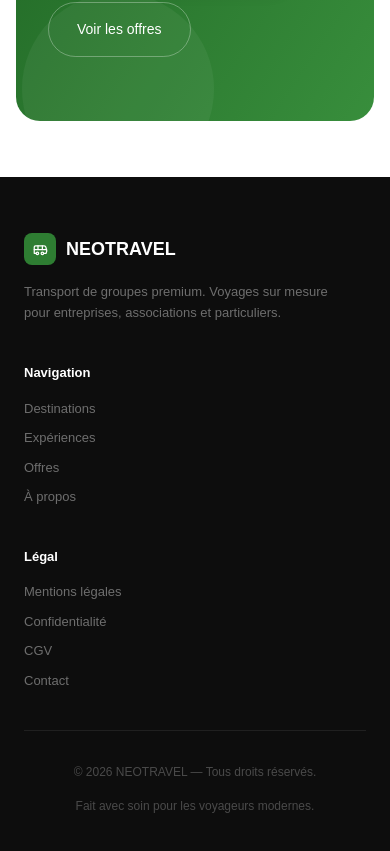
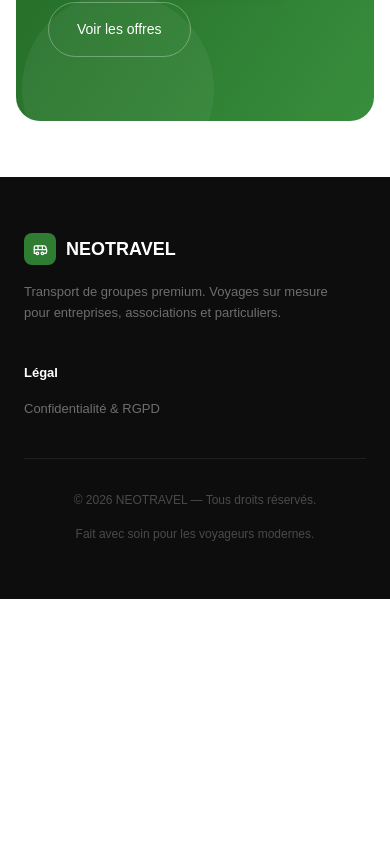
Before and after one commit to Biantuadi/Neotravel, a Next.js app: page / in a window 390 px wide. Shown: the part 5632-6483 px from the top of the page. After the commit the page ends 6231 px from the top, so only its background shows below. Built offline with nearby package versions, Linux system fonts and the light colour scheme.

Commit message:
Merge remote-tracking branch 'origin/giovanniv2' into paul/init-nextjs

```diff
--- a/app/api/demandes/[id]/email/route.ts
+++ b/app/api/demandes/[id]/email/route.ts
@@ -4,6 +4,8 @@ import { NextResponse } from 'next/server'
 
 const resend = new Resend(process.env.RESEND_API_KEY)
 const fromEmail = process.env.RESEND_FROM_EMAIL ?? 'onboarding@resend.dev'
+const isTestMode = fromEmail.includes('resend.dev')
+const testRedirectTo = process.env.RESEND_TEST_EMAIL ?? 'biantuadikevin@gmail.com'
 
 export async function POST(
   _req: Request,
@@ -33,10 +35,14 @@ export async function POST(
     ? new Date(demande.date_depart).toLocaleDateString('fr-FR', { day: '2-digit', month: 'long', year: 'numeric' })
     : 'à définir'
 
+  const toEmail = isTestMode ? testRedirectTo : demande.email
+
   const { error: sendError } = await resend.emails.send({
     from: fromEmail,
-    to: demande.email,
-    subject: 'Votre demande NeoTravel — Suivi de dossier',
+    to: toEmail,
+    subject: isTestMode
+      ? `[TEST → ${demande.email}] Votre demande NeoTravel — Suivi de dossier`
+      : 'Votre demande NeoTravel — Suivi de dossier',
     html: `
       <p>Bonjour ${nom},</p>
       <p>Notre équipe commerciale a bien pris en charge votre demande de transport de groupe :</p>
@@ -56,8 +62,8 @@ export async function POST(
 
   await supabaseAdmin.from('logs').insert({
     demande_id: id,
-    type_log: 'email_manuel',
-    message: `Email de suivi envoyé manuellement à ${demande.email}`,
+    action: 'email_manuel',
+    outil_utilise: 'backoffice',
   })
 
   return NextResponse.json({ ok: true })
--- a/app/api/demandes/[id]/statut/route.ts
+++ b/app/api/demandes/[id]/statut/route.ts
@@ -26,8 +26,8 @@ export async function PATCH(
 
   await supabaseAdmin.from('logs').insert({
     demande_id: id,
-    type_log: 'statut_change',
-    message: `Statut mis à jour → ${statut}${note ? ' (avec note)' : ''}`,
+    action: `statut_change:${statut}`,
+    outil_utilise: 'backoffice',
   })
 
   return NextResponse.json({ ok: true })
--- a/app/page.tsx
+++ b/app/page.tsx
@@ -418,7 +418,6 @@ function Navbar({ onChatOpen }: { onChatOpen: () => void }) {
     { label: 'Destinations', href: '#destinations' },
     { label: 'Expériences', href: '#experiences' },
     { label: 'Offres', href: '#offres' },
-    { label: 'À propos', href: '#apropos' },
   ]
 
   return (
@@ -1037,9 +1036,10 @@ function Footer() {
   return (
     <footer className="bg-[#0d0d0d] py-14 px-6 lg:px-10" id="apropos">
       <div className="max-w-7xl mx-auto">
-        <div className="grid grid-cols-1 md:grid-cols-4 gap-10 pb-10 border-b border-white/8">
-          <div className="md:col-span-2">
+        <div className="flex flex-col md:flex-row md:items-start md:justify-between gap-10 pb-10 border-b border-white/8">
+          <div>
             <div className="flex items-center gap-2.5 mb-4">
+
               <div className="w-8 h-8 rounded-lg bg-[#2e7d32] flex items-center justify-center">
                 <svg width="15" height="15" viewBox="0 0 24 24" fill="none" stroke="white" strokeWidth="2" strokeLinecap="round" strokeLinejoin="round">
                   <path d="M8 6v6"/><path d="M15 6v6"/><path d="M2 12h19.6"/>
@@ -1054,24 +1054,9 @@ function Footer() {
             </p>
           </div>
           <div>
-            <p className="text-white font-semibold text-[13px] mb-4">Navigation</p>
-            <div className="space-y-2.5">
-              {['Destinations', 'Expériences', 'Offres', 'À propos'].map(l => (
-                <a key={l} href="#" className="block text-white/40 hover:text-white text-[13px] transition-colors">{l}</a>
-              ))}
-            </div>
-          </div>
-          <div>
             <p className="text-white font-semibold text-[13px] mb-4">Légal</p>
             <div className="space-y-2.5">
-              {[
-                { label: 'Mentions légales', href: '#' },
-                { label: 'Confidentialité', href: '/rgpd' },
-                { label: 'CGV', href: '#' },
-                { label: 'Contact', href: '#' },
-              ].map(l => (
-                <Link key={l.label} href={l.href} className="block text-white/40 hover:text-white text-[13px] transition-colors">{l.label}</Link>
-              ))}
+              <Link href="/rgpd" className="block text-white/40 hover:text-white text-[13px] transition-colors">Confidentialité & RGPD</Link>
             </div>
           </div>
         </div>
--- a/lib/agent/prompt.ts
+++ b/lib/agent/prompt.ts
@@ -91,11 +91,13 @@ SITUATIONS SPÉCIALES
 ━━━━━━━━━━━━━━━━━━━━━━━━━
 QUAND APPELER CHAQUE TOOL
 ━━━━━━━━━━━━━━━━━━━━━━━━━
-calculer_distance() → dès que départ + destination sont connus
-calculer_devis()    → quand nbPassagers + distanceKm + dateDemande + dateDepart sont connus
-enregistrer_lead()  → après calculer_devis(), pour sauvegarder la demande
+calculer_distance()   → dès que départ + destination sont connus
+enregistrer_lead()    → dès que tu as nom + au moins une info de trajet — AVANT calculer_devis(). Si le prospect donne son email plus tard, rappelle enregistrer_lead() avec les nouvelles infos pour mettre à jour.
+calculer_devis()      → uniquement APRÈS enregistrer_lead(), quand nbPassagers + distanceKm + dateDemande + dateDepart sont tous connus
 envoyer_devis_par_email() → après avoir affiché le prix et obtenu le consentement + email valide
-escalader_humain()  → >59 passagers, trajet international, >1500 km, demande complexe, négociation tarifaire
+escalader_humain()    → >59 passagers, trajet international, >1500 km, demande complexe, négociation tarifaire
+IMPORTANT : escalader_humain() se déclenche SANS demander la permission au prospect. Tu escalades d'abord, tu l'informes ensuite.
+IMPORTANT : après escalader_humain(), tu NE calcules PAS de devis et tu N'envoies PAS d'email. La conversation s'arrête là — un conseiller humain prend le relai.
 IMPORTANT : escalader_humain() se déclenche SANS demander la permission au prospect. Tu escalades d'abord, tu l'informes ensuite.
 IMPORTANT : après escalader_humain(), tu NE calcules PAS de devis et tu N'envoies PAS d'email. La conversation s'arrête là — un conseiller humain prend le relai.
 escalader_humain()  → >59 passagers, trajet international, demande complexe, négociation tarifaire
--- a/lib/email-devis.ts
+++ b/lib/email-devis.ts
@@ -8,7 +8,9 @@ export interface EnvoyerEmailDevisParams {
   reference?: string
 }
 
-const fromEmail = process.env.RESEND_FROM_EMAIL ?? 'NeoTravel <onboarding@resend.dev>'
+const fromEmail = process.env.RESEND_FROM_EMAIL ?? 'onboarding@resend.dev'
+const isTestMode = fromEmail.includes('resend.dev')
+const testRedirectTo = process.env.RESEND_TEST_EMAIL ?? 'biantuadikevin@gmail.com'
 
 export async function envoyerEmailDevis({
   prospect,
@@ -23,10 +25,14 @@ export async function envoyerEmailDevis({
   const pdfBytes = await genererDevisPdf({ devis, prospect, reference })
   const pdfContent = Buffer.from(pdfBytes)
 
+  const toEmail = isTestMode ? testRedirectTo : prospect.email
+
   const { data, error } = await resend.emails.send({
     from: fromEmail,
-    to: prospect.email,
-    subject: 'Votre devis NeoTravel',
+    to: toEmail,
+    subject: isTestMode
+      ? `[TEST → ${prospect.email}] Votre devis NeoTravel`
+      : 'Votre devis NeoTravel',
     html: `
       <p>Bonjour ${escapeHtml(prospect.nom)},</p>
       <p>Merci pour votre demande. Vous trouverez votre devis NeoTravel en piece jointe.</p>
```
